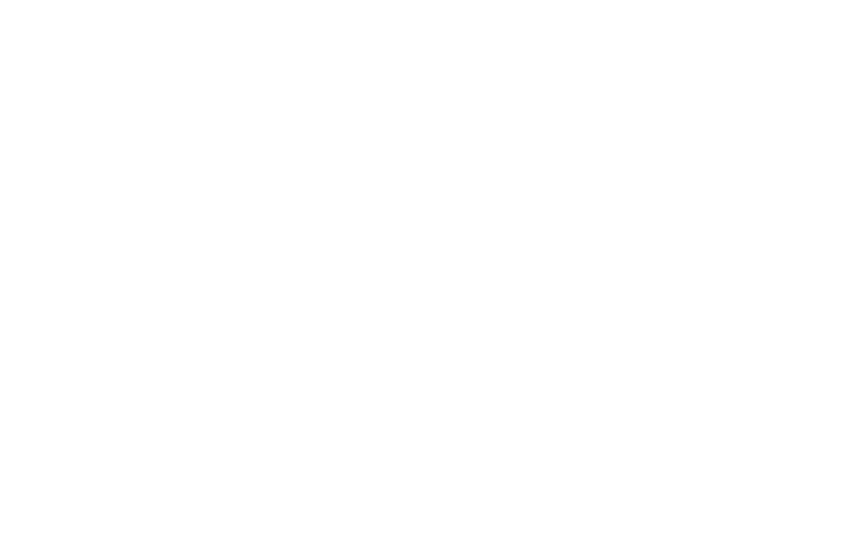
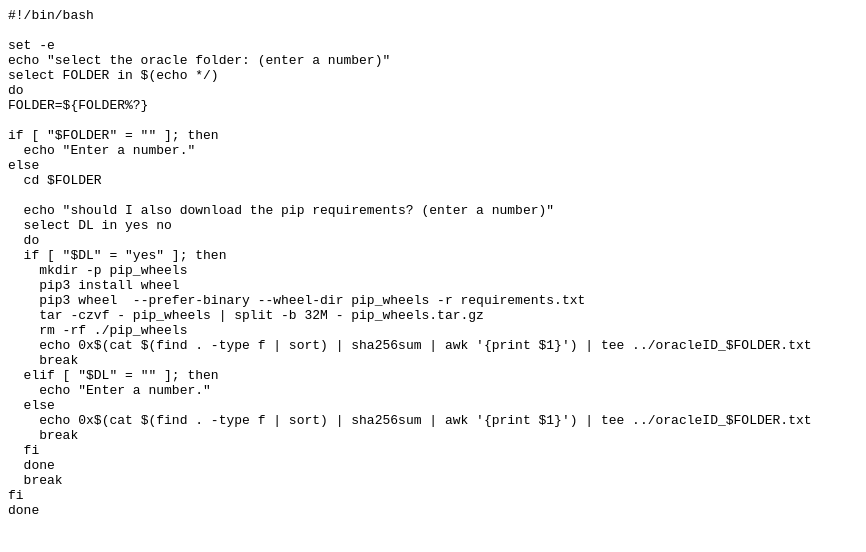
Before and after one commit to open-contracts/pack-oracle-script, a plain HTML site: page index.html in a window 1280 px wide. Shown: the whole page, without its empty margins (0-866 px from the left). Drawn offline with Linux system fonts and the light colour scheme.

Commit message:
Update index.html

```diff
--- a/index.html
+++ b/index.html
@@ -1 +1,35 @@
-<a download="./pack_oracle.sh"></a>
+<html><head></head><body><pre style="word-wrap: break-word; white-space: pre-wrap;">#!/bin/bash
+
+set -e
+echo "select the oracle folder: (enter a number)"
+select FOLDER in $(echo */)
+do
+FOLDER=${FOLDER%?}
+
+if [ "$FOLDER" = "" ]; then
+  echo "Enter a number."
+else
+  cd $FOLDER
+
+  echo "should I also download the pip requirements? (enter a number)"
+  select DL in yes no
+  do
+  if [ "$DL" = "yes" ]; then
+    mkdir -p pip_wheels
+    pip3 install wheel
+    pip3 wheel  --prefer-binary --wheel-dir pip_wheels -r requirements.txt
+    tar -czvf - pip_wheels | split -b 32M - pip_wheels.tar.gz
+    rm -rf ./pip_wheels
+    echo 0x$(cat $(find . -type f | sort) | sha256sum | awk '{print $1}') | tee ../oracleID_$FOLDER.txt
+    break
+  elif [ "$DL" = "" ]; then
+    echo "Enter a number."
+  else
+    echo 0x$(cat $(find . -type f | sort) | sha256sum | awk '{print $1}') | tee ../oracleID_$FOLDER.txt
+    break
+  fi
+  done
+  break
+fi
+done
+</pre></body></html>
```
